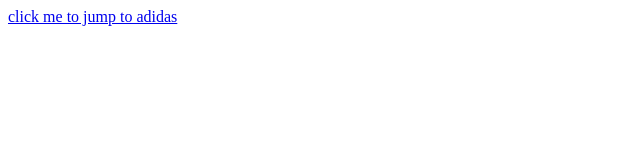
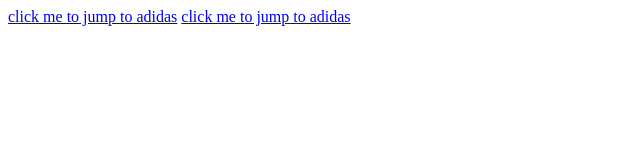
Before and after one commit to chaossy/chaossy.github.io, a plain HTML site: page index.html in a window 1280 px wide. Shown: the whole page, without its empty margins (0-640 px from the left). Drawn offline with Linux system fonts and the light colour scheme.

Commit message:
Update index.html

```diff
--- a/index.html
+++ b/index.html
@@ -1 +1,2 @@
 <a href="https://flagship.adidas.com.cn/operation?deeplink=adidas%3A%2F%2Fcontent%2Fpages%3Furl=https%253A%252F%252Fstg%252Dadidasapp%252Eapi%252Eadidas%252Ecom%252Ecn%252Fgw%252Dapi%252Fv2%252Fcontent%252Fpages%252F04ff0a4c%252D6150%252D4701%252D8c87%252D9478e90c7300%252F14%253Ft%253D1657848192441&appType=bos%22">click me to jump to adidas</a>
+<a href="https://analytics.adidas.com.cn/sd/ccc/F3/ktJVoF">click me to jump to adidas</a>
```
